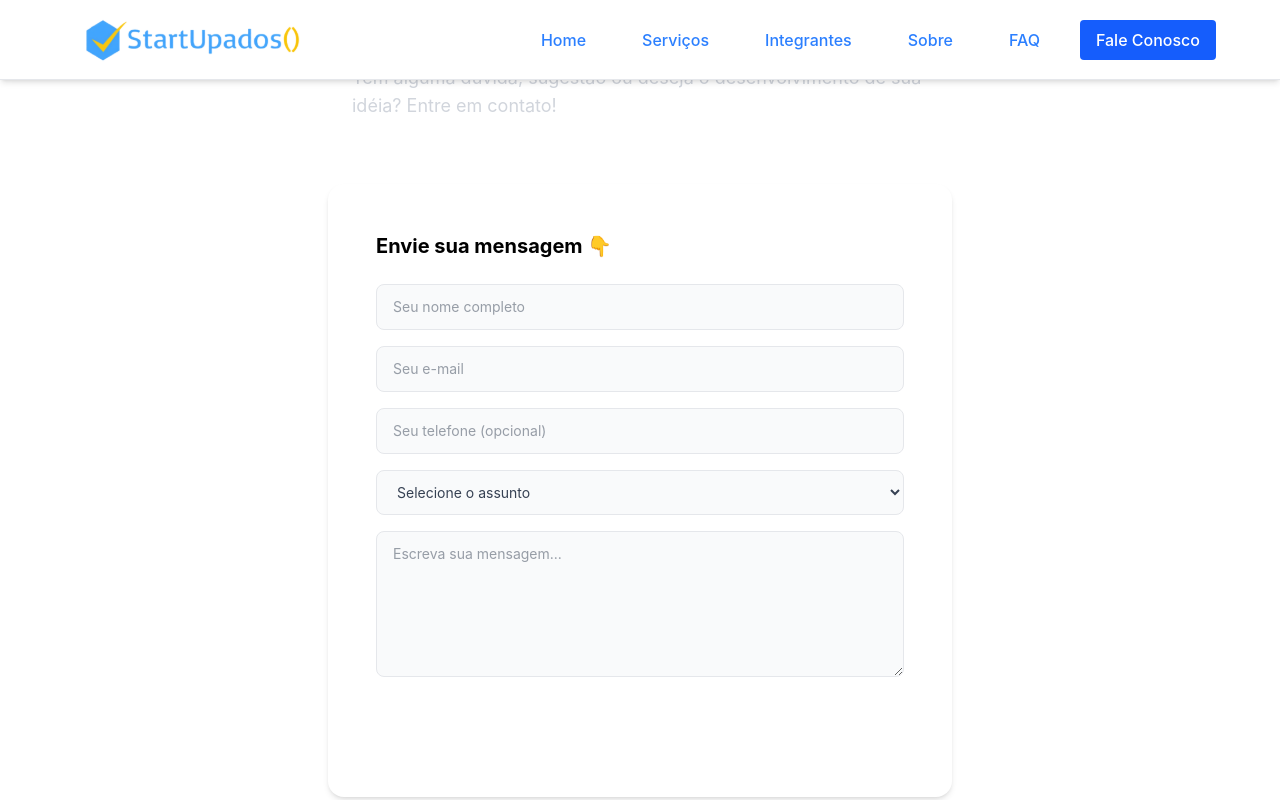
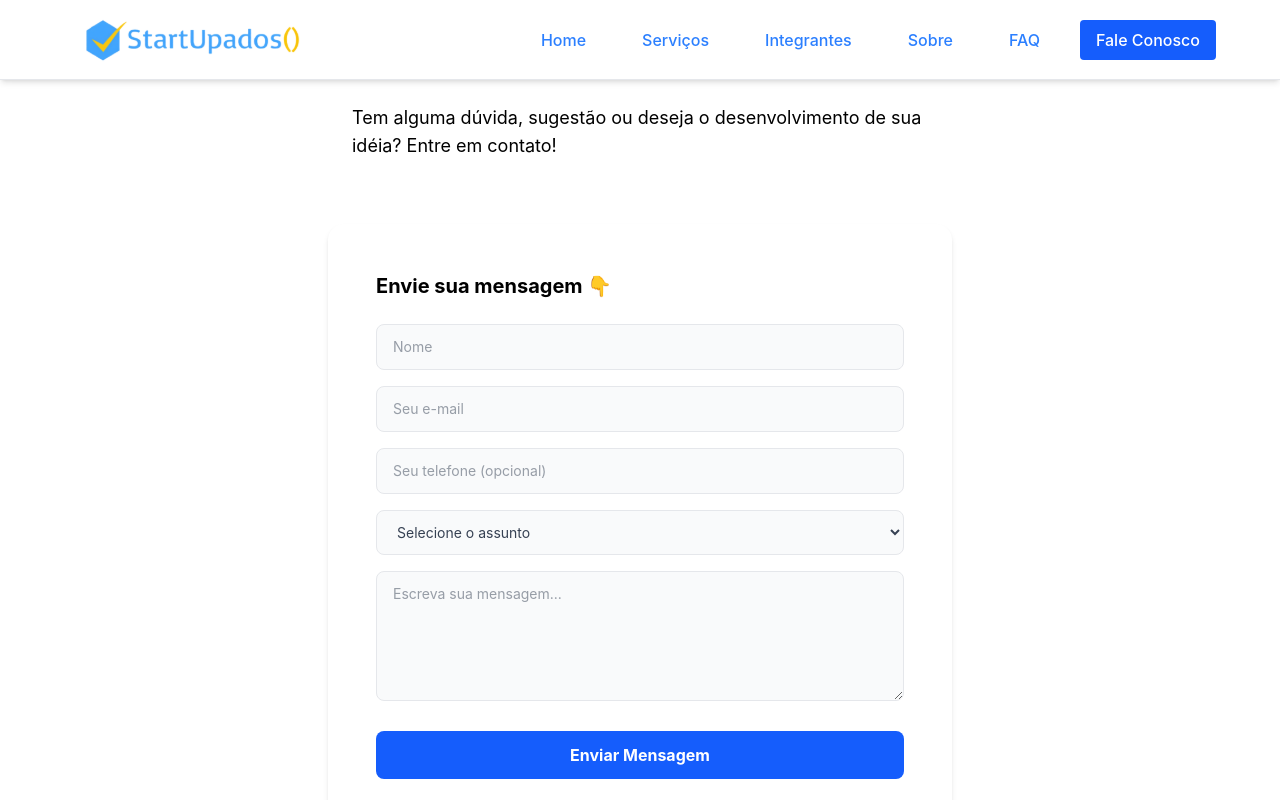
Before and after one commit to Start-Upados/Front_TdB, a React (Vite) app: page /FaleConosco in a window 1280 px wide. Shown: the top 800 px of the page. Built offline with nearby package versions, Linux system fonts and the light colour scheme.

Commit message:
FaleConosco feito

```diff
--- a/package.json
+++ b/package.json
@@ -13,6 +13,7 @@
     "@tailwindcss/vite": "^4.2.2",
     "react": "^19.2.4",
     "react-dom": "^19.2.4",
+    "react-hook-form": "^7.72.1",
     "react-router-dom": "^7.14.0",
     "tailwindcss": "^4.2.2"
   },
--- a/src/Pages/FaleConosco/FaleConosco.tsx
+++ b/src/Pages/FaleConosco/FaleConosco.tsx
@@ -1,32 +1,31 @@
-import { useState, FormEvent, ChangeEvent } from 'react'
+import { useState } from 'react'
+import { useForm, type SubmitHandler } from "react-hook-form";
 
-interface FormData {
-  nome: string; email: string; telefone: string; assunto: string; mensagem: string
+type FormValues ={
+  nome: string,
+  email:string,
+  telefone:string,
+  mensagem:string,
+  assunto: string
 }
-const initial: FormData = { nome: '', email: '', telefone: '', assunto: '', mensagem: '' }
 
-export default function FaleConosco() {
-  const [form, setForm] = useState<FormData>(initial)
+const FaleConosco = () => {
   const [enviado, setEnviado] = useState(false)
+  const{ register, handleSubmit,formState : {errors},reset } = useForm<FormValues>();
 
-  const handleChange = (e: ChangeEvent<HTMLInputElement | HTMLTextAreaElement | HTMLSelectElement>) =>
-    setForm(p => ({ ...p, [e.target.name]: e.target.value }))
-
-  const handleSubmit = (e: FormEvent) => {
-    e.preventDefault()
+  const Enviar:  SubmitHandler<FormValues> = () =>{
     setEnviado(true)
-    setForm(initial)
+    reset();
   }
 
   const inputClass =
     'w-full px-4 py-3 bg-gray-50 border border-gray-200 rounded-lg text-sm text-gray-700 ' +
     'focus:outline-none focus:border-accent focus:ring-2 focus:ring-accent/20 focus:bg-white transition-all duration-200'
-
   return (
     <>
       <header className="page-header">
         <h2 className="text-4xl md:text-5xl font-extrabold mb-4">Fale Conosco:</h2>
-        <p className="text-gray-300 text-lg max-w-xl mx-auto">
+        <p className="text-black text-lg max-w-xl mx-auto pt-10">
           Tem alguma dúvida, sugestão ou deseja o desenvolvimento de sua idéia? Entre em contato!
         </p>
       </header>
@@ -40,7 +39,7 @@ export default function FaleConosco() {
               <p className="text-gray-500 mb-8">Entraremos em contato em breve. Obrigado!</p>
               <button
                 onClick={() => setEnviado(false)}
-                className="bg-primary text-white font-bold px-8 py-3 rounded-lg hover:bg-accent transition-colors duration-200 cursor-pointer border-none"
+                className="bg-blue-600 text-white font-bold px-8 py-3 rounded-lg hover:bg-accent transition-colors duration-200 cursor-pointer border-none"
               >
                 Enviar nova mensagem
               </button>
@@ -48,18 +47,25 @@ export default function FaleConosco() {
           ) : (
             <>
               <h3 className="text-primary font-bold text-xl mb-6">Envie sua mensagem 👇</h3>
-              <form onSubmit={handleSubmit} noValidate className="flex flex-col gap-4">
-                <input type="text" name="nome" placeholder="Seu nome completo"
-                  value={form.nome} onChange={handleChange} required className={inputClass} />
+              <form onSubmit={ handleSubmit(Enviar)} noValidate className="flex flex-col gap-4">
+                <div>
+                  <input { ...register("nome", {required: true})} placeholder="Nome" className={inputClass}/>
+                  {errors.nome && <span style={{ color:"#f00" }}>Campo nome é obrigatório! </span>}
+                </div>
 
-                <input type="email" name="email" placeholder="Seu e-mail"
-                  value={form.email} onChange={handleChange} required className={inputClass} />
+                <div>
+                  <input {...register("email", {required: "O email é obrigatorio", pattern:{
+                    value: /^[^\s@]+@[^\s@]+\.[^\s@]+$/,
+                    message : "Digite um email valido!"
+                  }})}placeholder="Seu e-mail" className={inputClass} />
+                  {errors.email && <span style={{ color:"#f00" }}>{errors.email.message} </span>}
+                </div>
 
-                <input type="tel" name="telefone" placeholder="Seu telefone (opcional)"
-                  value={form.telefone} onChange={handleChange} className={inputClass} />
-
-                <select name="assunto" value={form.assunto} onChange={handleChange}
-                  required className={inputClass}>
+                <div>
+                  <input {...register("telefone")}placeholder="Seu telefone (opcional)" className={inputClass} />
+                </div>
+                <div>
+                  <select {...register("assunto", {required: true})} className={inputClass}>
                     <option value="">Selecione o assunto</option>
                     <option value="duvida">Dúvida</option>
                     <option value="sugestao">Sugestão</option>
@@ -68,13 +74,20 @@ export default function FaleConosco() {
                     <option value="orcamento">Orçamento de projeto</option>
                     <option value="outro">Outro</option>
                   </select>
+                  {errors.assunto && <span style={{ color:"#f00" }}>O assunto é obrigatório </span>}
+                </div>
 
-                <textarea name="mensagem" rows={6} placeholder="Escreva sua mensagem..."
-                  value={form.mensagem} onChange={handleChange} required
-                  className={`${inputClass} resize-y min-h-[130px]`} />
+                <div>
+                  <textarea {...register("mensagem",{required: "A menssagem é obrigatória",
+                    validate: value =>
+                      value.length >= 30 || "A mensagem deve ter pelo menos 30 caracteres"
+                  })} placeholder="Escreva sua mensagem..."
+                  className={`${inputClass} resize-y min-h-32.5`} />
+                  {errors.mensagem && <span style={{ color:"#f00" }}>{errors.mensagem.message}</span>}
+                </div>
 
                 <button type="submit"
-                  className="bg-accent text-white font-bold py-3 rounded-lg hover:bg-accent-dark hover:-translate-y-0.5 transition-all duration-200 mt-2 cursor-pointer border-none text-base">
+                  className="bg-accent bg-blue-600 text-white font-bold py-3 rounded-lg hover:bg-accent-dark hover:-translate-y-0.5 transition-all duration-200 mt-2 cursor-pointer border-none text-base">
                   Enviar Mensagem
                 </button>
               </form>
@@ -85,3 +98,4 @@ export default function FaleConosco() {
     </>
   )
 }
+export default FaleConosco;
```
Also changed, not shown: 1 other file (tests, documents, lock files or other folders). Lines whose indentation alone changed are shown as unchanged.
